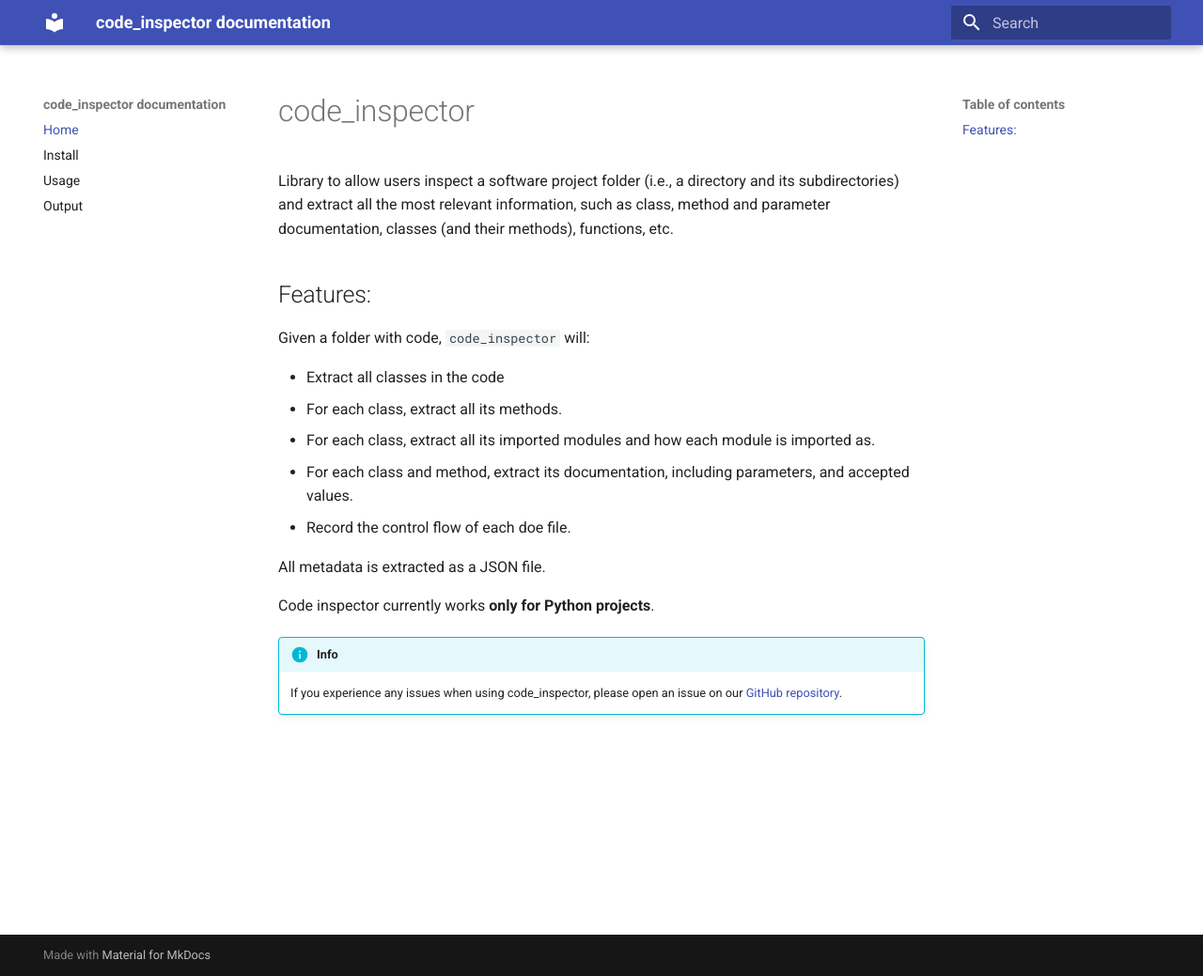
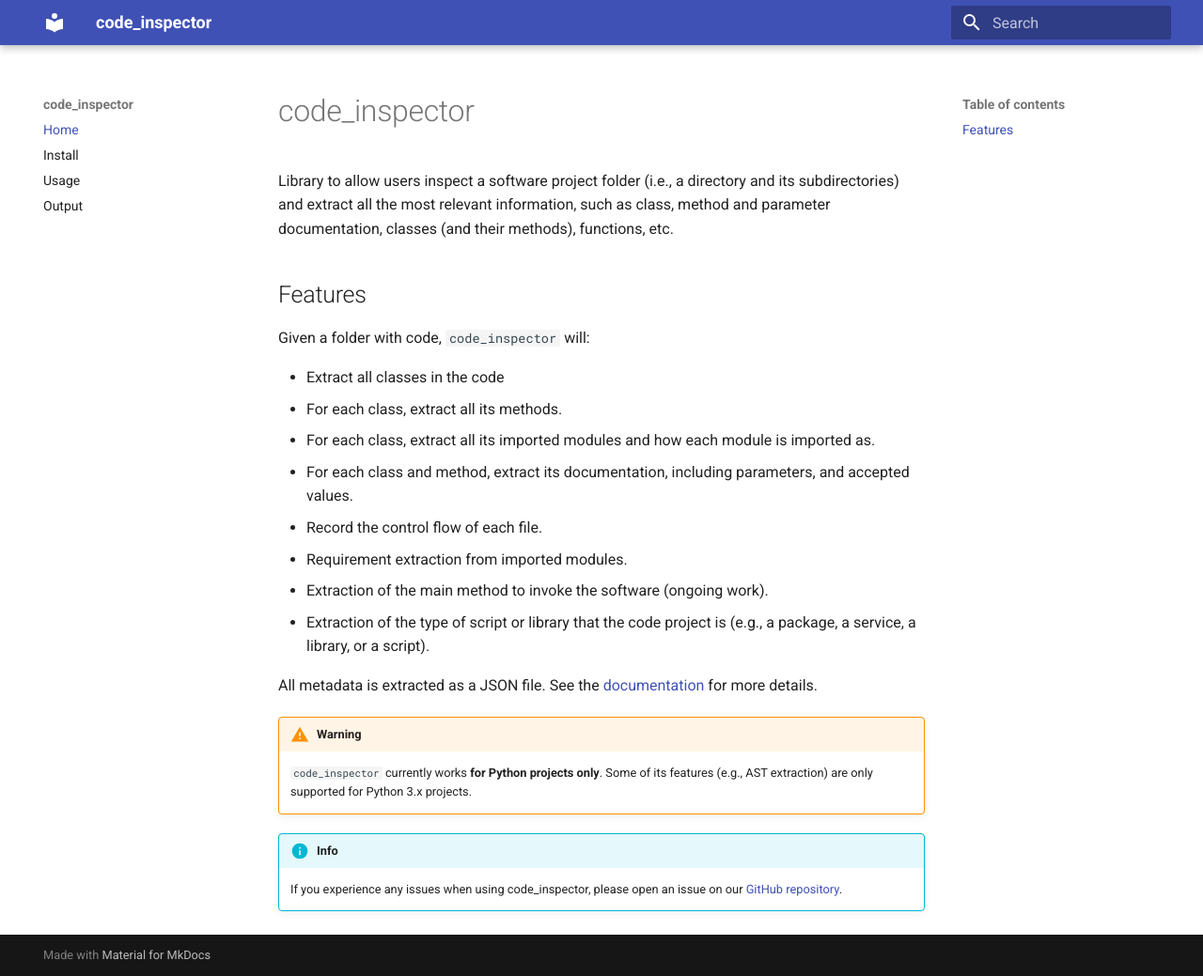
Before and after one commit to SoftwareUnderstanding/inspect4py, an MkDocs documentation site: the page built from docs/index.md, in a window 1280 px wide and 1039 px high. Shown: the whole window at 94% size. Built offline with MkDocs 1.6.1 and Material for MkDocs 9.7.7, drawn with Linux system fonts in a browser that asks for light colours.

Commit message:
Prettify doc

```diff
--- a/docs/index.md
+++ b/docs/index.md
@@ -2,7 +2,7 @@
 
 Library to allow users inspect a software project folder (i.e., a directory and its subdirectories) and extract all the most relevant information, such as class, method and parameter documentation, classes (and their methods), functions, etc.
 
-## Features:
+## Features
 
 Given a folder with code, `code_inspector` will:
 
@@ -10,12 +10,16 @@ Given a folder with code, `code_inspector` will:
 - For each class, extract all its methods.
 - For each class, extract all its imported modules and how each module is imported as.
 - For each class and method, extract its documentation, including parameters, and accepted values.
-- Record the control flow of each doe file.
+- Record the control flow of each file.
+- Requirement extraction from imported modules.
+- Extraction of the main method to invoke the software (ongoing work).
+- Extraction of the type of script or library that the code project is (e.g., a package, a service, a library, or a script).
 
-All metadata is extracted as a JSON file.
+All metadata is extracted as a JSON file. See the [documentation](https://code-inspector.readthedocs.io/en/latest/output.html) for more details.
 
 
-Code inspector currently works **only for Python projects**.
+!!! warning
+    `code_inspector` currently works **for Python projects only**. Some of its features (e.g., AST extraction) are only supported for Python 3.x projects.
 
 !!! info
     If you experience any issues when using code_inspector, please open an issue on our [GitHub repository](https://github.com/SoftwareUnderstanding/code_inspector/issues).
--- a/mkdocs.yml
+++ b/mkdocs.yml
@@ -1,4 +1,4 @@
-site_name: code_inspector documentation
+site_name: code_inspector
 nav:
   - Home: index.md
   - Install: install.md
```
Also changed, not shown: docs/install.md (+1 -0 lines), docs/usage.md (+9 -2 lines).
